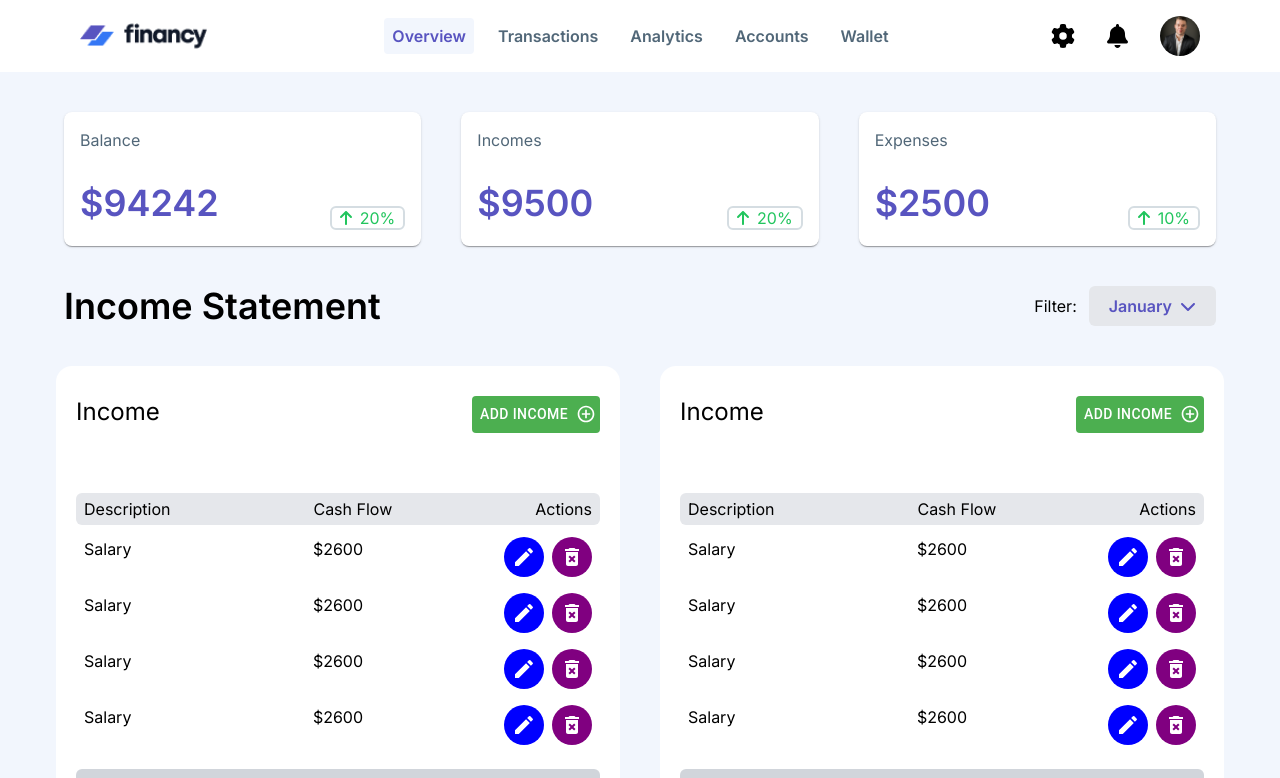
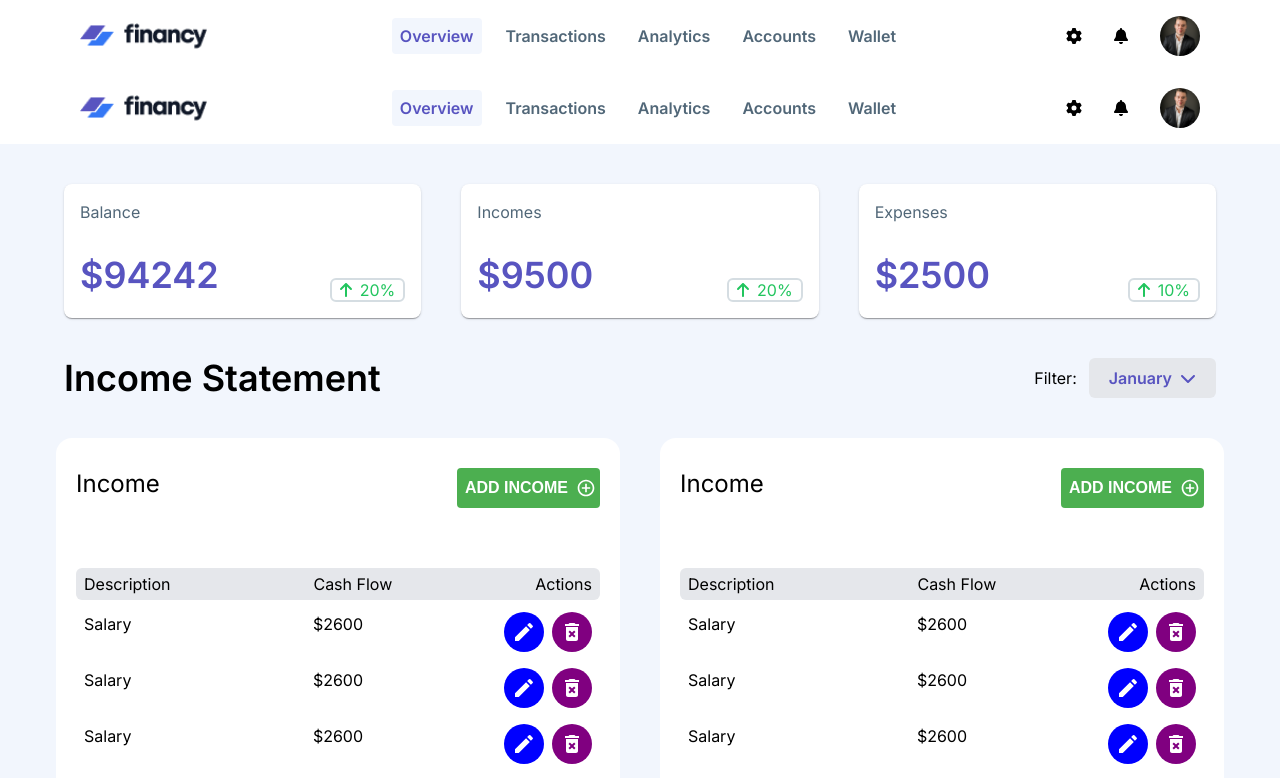
Before and after one commit to danielgen01/financy, a Next.js app: page / in a window 1280 px wide. Shown: the top 778 px of the page. Built offline with nearby package versions, Linux system fonts and the light colour scheme.

Commit message:
feat: add emotionprovider

```diff
--- a/src/app/layout.tsx
+++ b/src/app/layout.tsx
@@ -1,6 +1,8 @@
 import type { Metadata } from "next"
 import { Inter } from "next/font/google"
 import "./globals.css"
+import Header from "./components/Header/Header"
+import EmotionProvider from "@/providers/EmotionProvider"
 
 const inter = Inter({ subsets: ["latin"] })
 
@@ -16,7 +18,15 @@ export default function RootLayout({
 }>) {
   return (
     <html lang="en">
-      <body className={inter.className}>{children}</body>
+      <body className={inter.className}>
+        <EmotionProvider>
+          <header>
+            <Header />
+          </header>
+          <main>{children}</main>
+          <footer>hi fußzeile</footer>
+        </EmotionProvider>
+      </body>
     </html>
   )
 }
--- /dev/null
+++ b/src/providers/EmotionProvider.tsx
@@ -0,0 +1,42 @@
+"use client"
+
+import { theme } from "@/styles/theme"
+import { css, Global } from "@emotion/react"
+import { ThemeProvider } from "@mui/material/styles"
+
+const GlobalStyle = css`
+  body,
+  * {
+    font-size: 16px;
+    margin: 0;
+  }
+  *,
+  *::before,
+  *::after {
+    box-sizing: border-box;
+  }
+
+  @page {
+    size: a4;
+    margin: 1.5cm 2.5cm;
+  }
+
+  @media print {
+    .woot--bubble-holder {
+      display: none !important;
+    }
+  }
+`
+
+export default function EmotionProvider({
+  children,
+}: {
+  children: React.ReactNode
+}) {
+  return (
+    <ThemeProvider theme={theme}>
+      <Global styles={GlobalStyle} />
+      {children}
+    </ThemeProvider>
+  )
+}
```
